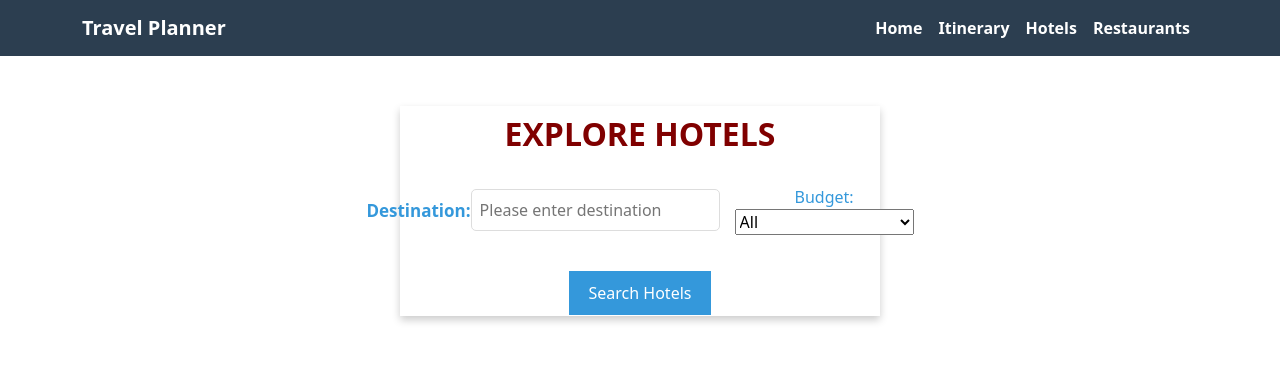
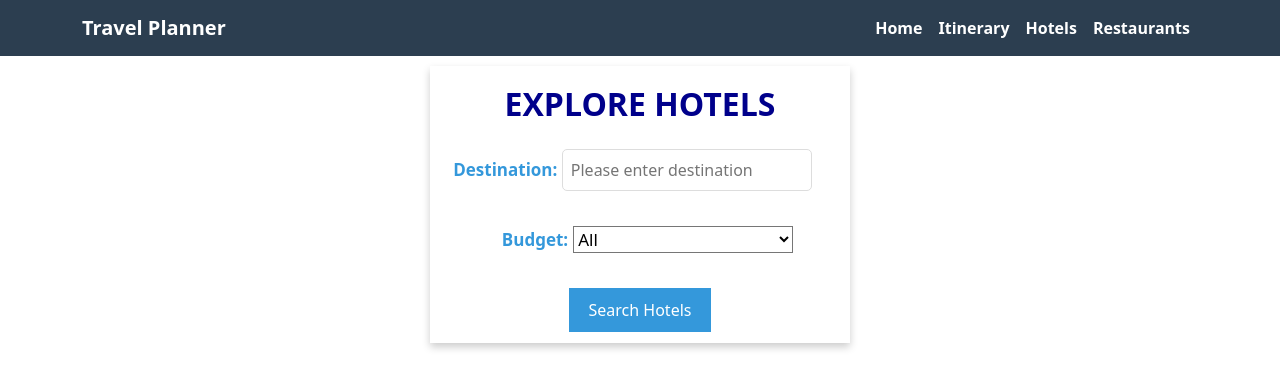
Before and after one commit to Srivashinie/Travel-Planner, a React (Create React App) app in the folder client/: page /hotels in a window 1280 px wide. Shown: the top 388 px of the page. Built offline with nearby package versions, Linux system fonts and the light colour scheme.

Commit message:
Updated styling for the budget filter

```diff
--- a/client/src/style.css
+++ b/client/src/style.css
@@ -37,7 +37,7 @@ button {
 }
 
 button:hover {
-  background-color: #2980b9;
+  background-color: darkblue;
 }
 
 input[type="text"] {
@@ -209,47 +209,52 @@ form {
   text-decoration: underline;
 }
 
+/*styling for hotel page*/
 .form-box {
   color: #3498db;
   align-items: center;
   text-align: center;
   background-color: white;
   border: 1px solid white;
-  margin: 50px;
-  margin-left: 400px;
-  margin-right: 400px;
+  margin: 10px;
+  margin-left: 430px;
+  margin-right: 430px;
   box-shadow: 0 4px 8px rgba(0, 0, 0, 0.2);
+  display: flex;
+  flex-direction: column;
+  align-items: center;
+  padding: 10px;
 }
 
 .hotels-container h2 {
-  color: maroon;
+  color: darkblue;
   padding: 8px;
 }
 
 .search-box {
-  margin-bottom: 20px;
-  padding: 10px;
-  justify-content: center;
-  align-items: center;
-  display: flex;
+  margin-bottom: 10px;
+}
+
+.search-box label {
+  font-weight: bold;
 }
 
 .search-box input {
-  padding: 8px;
+  padding: 10px;
   width: 250px;
-  margin-right: 10px;
+  margin-right: 30px;
 }
 
 .search-box button {
   padding: 8px 15px;
-  background-color: rgb(44, 134, 190);
+  background-color: rgb(21, 157, 242);
   color: white;
   border: none;
   cursor: pointer;
 }
 
 .search-box button:hover {
-  background-color: darkblue;
+  background-color: rgb(10, 10, 173);
 }
 
 /* Hotels list grid */
@@ -331,3 +336,32 @@ form {
 .hotel-link:hover {
   background-color: darkblue;
 }
+
+.filter-box {
+  padding: 10px;
+  width: 200px;
+  margin: 10px;
+  display: flex;
+  align-items: center;
+  font-size: 17px;
+  justify-content: center;
+  width: 100%;
+}
+
+#budget {
+  background-color: white;
+  margin: 5px;
+  display: flex;
+  flex-direction: column;
+  width: 220px;
+  cursor: pointer;
+}
+#budget:focus {
+  border-color: #3498db;
+  box-shadow: 0 0 5px rgba(52, 152, 219, 0.5);
+}
+
+#budget option {
+  background-color: white;
+  color: rgb(42, 35, 35);
+}
```
